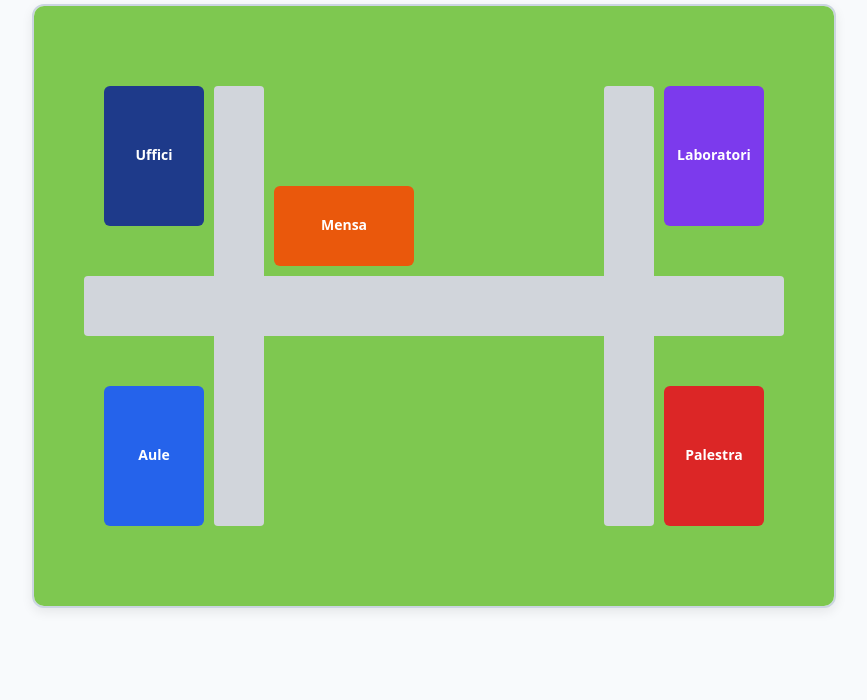
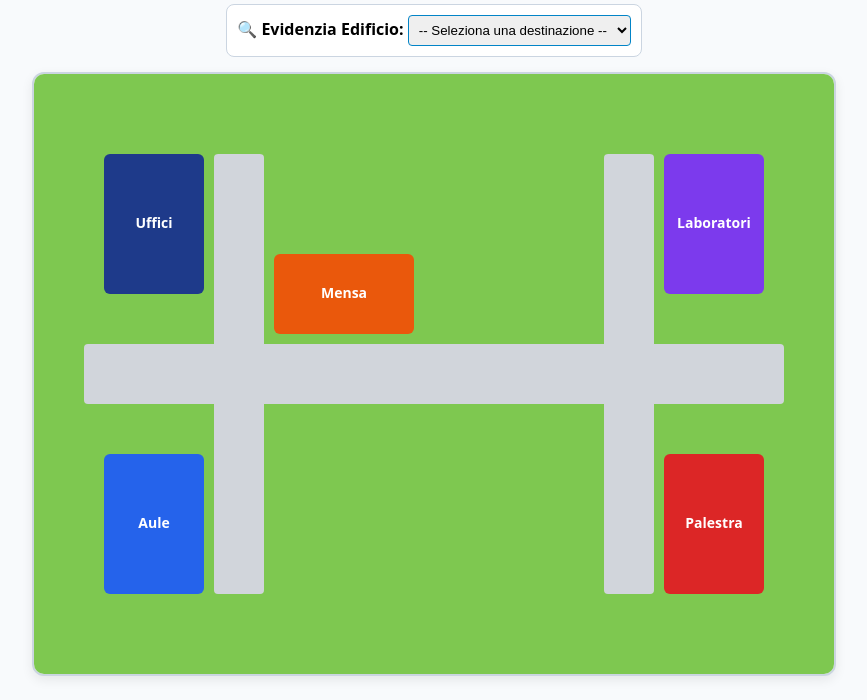
Before and after one commit to diegopollina/mappa-interattiva-campus, a plain HTML site: page index.html in a window 1280 px wide. Shown: the part 100-800 px from the top of the page, without its empty margins (206-1073 px from the left). Drawn offline with Linux system fonts and the light colour scheme.

Commit message:
“Completata Lezione 2: Interattività locale, menu a tendina e script.js”

```diff
--- a/index.html
+++ b/index.html
@@ -1,73 +1,72 @@
 <!DOCTYPE html>
 <html lang="it">
 <head>
-    <meta charset="UTF-8" />
-    <meta name="viewport" content="width=device-width, initial-scale=1.0" />
-    <title>Mappa Campus Universitario - Lezione 1</title>
-    <!-- Collegamento al file CSS esterno -->
-    <link rel="stylesheet" href="style.css" />
+  <meta charset="UTF-8">
+  <meta name="viewport" content="width=device-width, initial-scale=1.0">
+  <title>Mappa Campus Interattiva - Lezione 2</title>
+  <link rel="stylesheet" href="style.css">
 </head>
 <body>
-    <h1>🗺️ Mappa del Campus Universitario</h1>
 
-    <!-- Struttura Mappa SVG Embedded -->
-    <svg
-      viewBox="0 0 800 600"
-      width="800"
-      height="600"
-      xmlns="[http://www.w3.org/2000/svg](http://www.w3.org/2000/svg)"
-    >
-      <!-- LAYER 1: TERRENO (Prato verde) -->
+  <h1>🗺️ Mappa del Campus Interattiva</h1>
+
+  <!-- PANNELLO DI CONTROLLO CON MENU A TENDINA -->
+  <div style="margin-bottom: 15px; background: white; padding: 10px; border-radius: 8px; border: 1px solid #cbd5e1;">
+    <label for="select-edificio"><strong>🔍 Evidenzia Edificio:</strong></label>
+    <select id="select-edificio" onchange="evidenziaEdificioDaMenu()" style="padding: 6px; border-radius: 4px; border: 1px solid #0284c7;">
+      <option value="">-- Seleziona una destinazione --</option>
+      <option value="edificio-uffici">Uffici Amministrativi</option>
+      <option value="edificio-aule">Edificio Aule</option>
+      <option value="edificio-laboratori">Laboratori</option>
+      <option value="edificio-mensa">Mensa Campus</option>
+      <option value="edificio-palestra">Palestra</option>
+    </select>
+  </div>
+
+  <svg viewBox="0 0 800 600" width="800" height="600" xmlns="http://www.w3.org/2000/svg">
+
     <g id="layer-terreno">
       <rect x="0" y="0" width="800" height="600" fill="#7ec850" />
     </g>
 
-      <!-- LAYER 2: PERCORSI PEDONALI -->
     <g id="layer-percorsi">
       <rect x="50" y="270" width="700" height="60" fill="#d1d5db" rx="4" />
       <rect x="180" y="80" width="50" height="440" fill="#d1d5db" rx="4" />
       <rect x="570" y="80" width="50" height="440" fill="#d1d5db" rx="4" />
     </g>
 
-      <!-- LAYER 3: EDIFICI DEL CAMPUS -->
+    <!-- Aggiunta degli eventi onclick collegati a JavaScript -->
     <g id="layer-edifici">
-        <!-- Uffici Amministrativi -->
-        <g id="edificio-uffici">
+      <g id="edificio-uffici" onclick="selezionaDaMappa('edificio-uffici')">
         <rect x="70" y="80" width="100" height="140" fill="#1e3a8a" rx="6" />
         <text x="120" y="150" class="label">Uffici</text>
       </g>
 
-        <!-- Edificio Aule -->
-        <g id="edificio-aule">
+      <g id="edificio-aule" onclick="selezionaDaMappa('edificio-aule')">
         <rect x="70" y="380" width="100" height="140" fill="#2563eb" rx="6" />
         <text x="120" y="450" class="label">Aule</text>
       </g>
 
-        <!-- Laboratori -->
-        <g id="edificio-laboratori">
+      <g id="edificio-laboratori" onclick="selezionaDaMappa('edificio-laboratori')">
         <rect x="630" y="80" width="100" height="140" fill="#7c3aed" rx="6" />
         <text x="680" y="150" class="label">Laboratori</text>
       </g>
 
-        <!-- Mensa -->
-        <g id="edificio-mensa">
+      <g id="edificio-mensa" onclick="selezionaDaMappa('edificio-mensa')">
         <rect x="240" y="180" width="140" height="80" fill="#ea580c" rx="6" />
         <text x="310" y="220" class="label">Mensa</text>
       </g>
 
-        <!-- Palestra -->
-        <g id="edificio-palestra">
-          <rect
-            x="630"
-            y="380"
-            width="100"
-            height="140"
-            fill="#dc2626"
-            rx="6"
-          />
+      <g id="edificio-palestra" onclick="selezionaDaMappa('edificio-palestra')">
+        <rect x="630" y="380" width="100" height="140" fill="#dc2626" rx="6" />
         <text x="680" y="450" class="label">Palestra</text>
       </g>
     </g>
+
   </svg>
+
+  <!-- Collegamento al file JavaScript esterno -->
+  <script src="script.js"></script>
+
 </body>
 </html>
--- /dev/null
+++ b/script.js
@@ -0,0 +1,28 @@
+// Funzione invocata al cambio del menu a tendina
+function evidenziaEdificioDaMenu() {
+    rimuoviSelezionePrecedente();
+    const selectMenu = document.getElementById("select-edificio");
+    const idSelezionato = selectMenu.value;
+    if (idSelezionato) {
+        // sfruttiamo getElementById per trovare l'elemento SVG nel DOM
+        const elementoEdificio = document.getElementById(idSelezionato);
+        if (elementoEdificio) {
+            elementoEdificio.classList.add("attivo");
+        }
+    }
+}
+
+// Funzione invocata cliccando direttamente un edificio sulla mappa SVG
+function selezionaDaMappa (idEdificio) {
+    const selectMenu = document.getElementById("select-edificio");
+    selectMenu.value = idEdificio;
+    evidenziaEdificioDaMenu();
+}
+
+// Funzione di servizio per pulire la selezione precedente
+function rimuoviSelezionePrecedente() {
+    const edificioAttivo = document.querySelector(".attivo");
+    if (edificioAttivo) {
+        edificioAttivo.classList.remove("attivo");
+    }
+}
--- a/style.css
+++ b/style.css
@@ -36,3 +36,17 @@ svg {
   dominant-baseline: middle;
   pointer-events: none;
 }
+/* Effetto hover su tutti i gruppi edificio */
+#layer-edifici > g {
+  cursor: pointer;
+  transition: opacity 0.2s ease;
+}
+#layer-edifici > g:hover {
+  opacity: 0.85;
+}
+/* Stile applicato all'edificio SELEZIONATO tramite JS */
+.attivo rect {
+  stroke: #facc15 !important; /* Giallo acceso */
+  stroke-width: 5px !important;
+  filter: drop-shadow (0px 0px 10px #facc15);
+}
```
Lines whose indentation alone changed are shown as unchanged.
